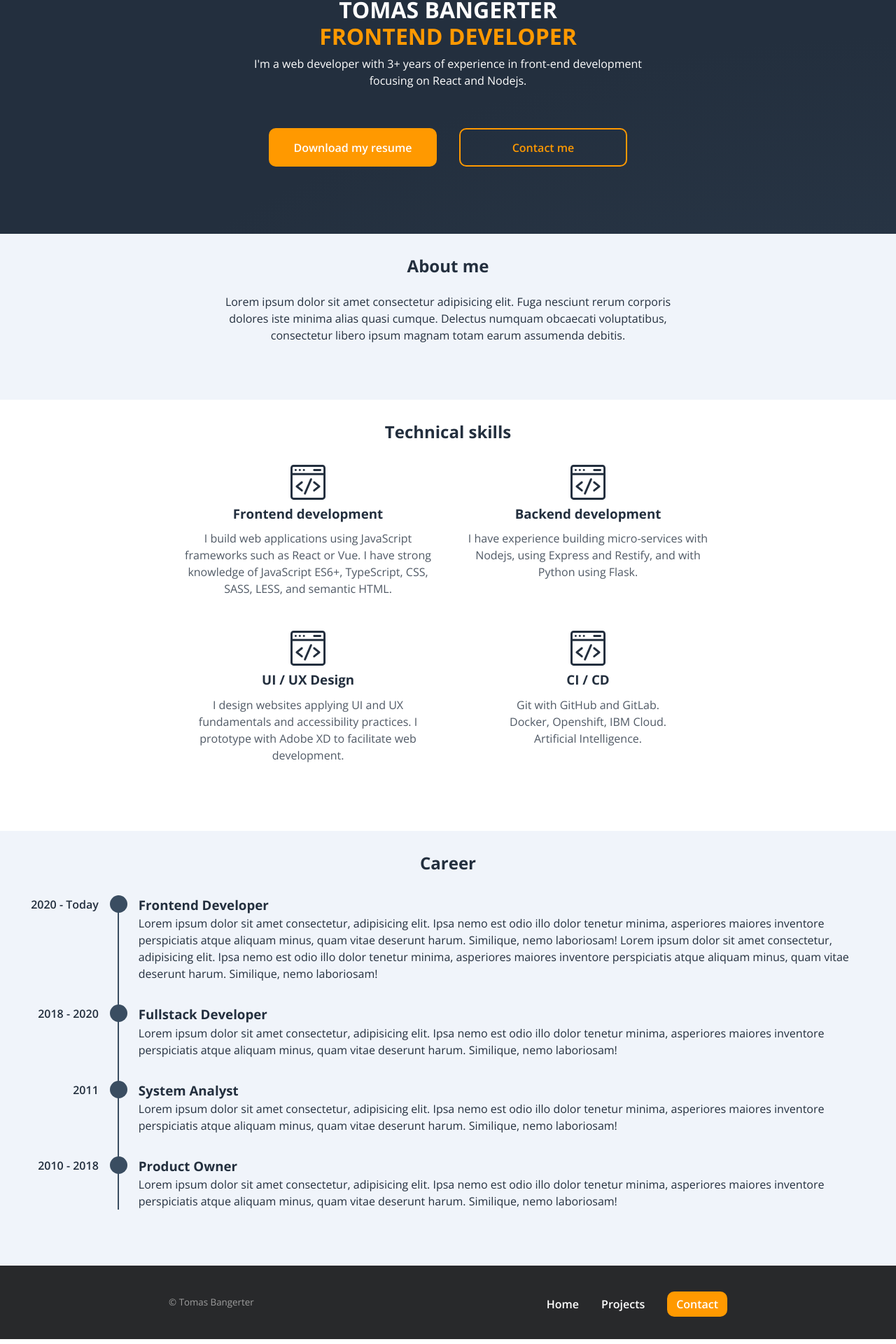
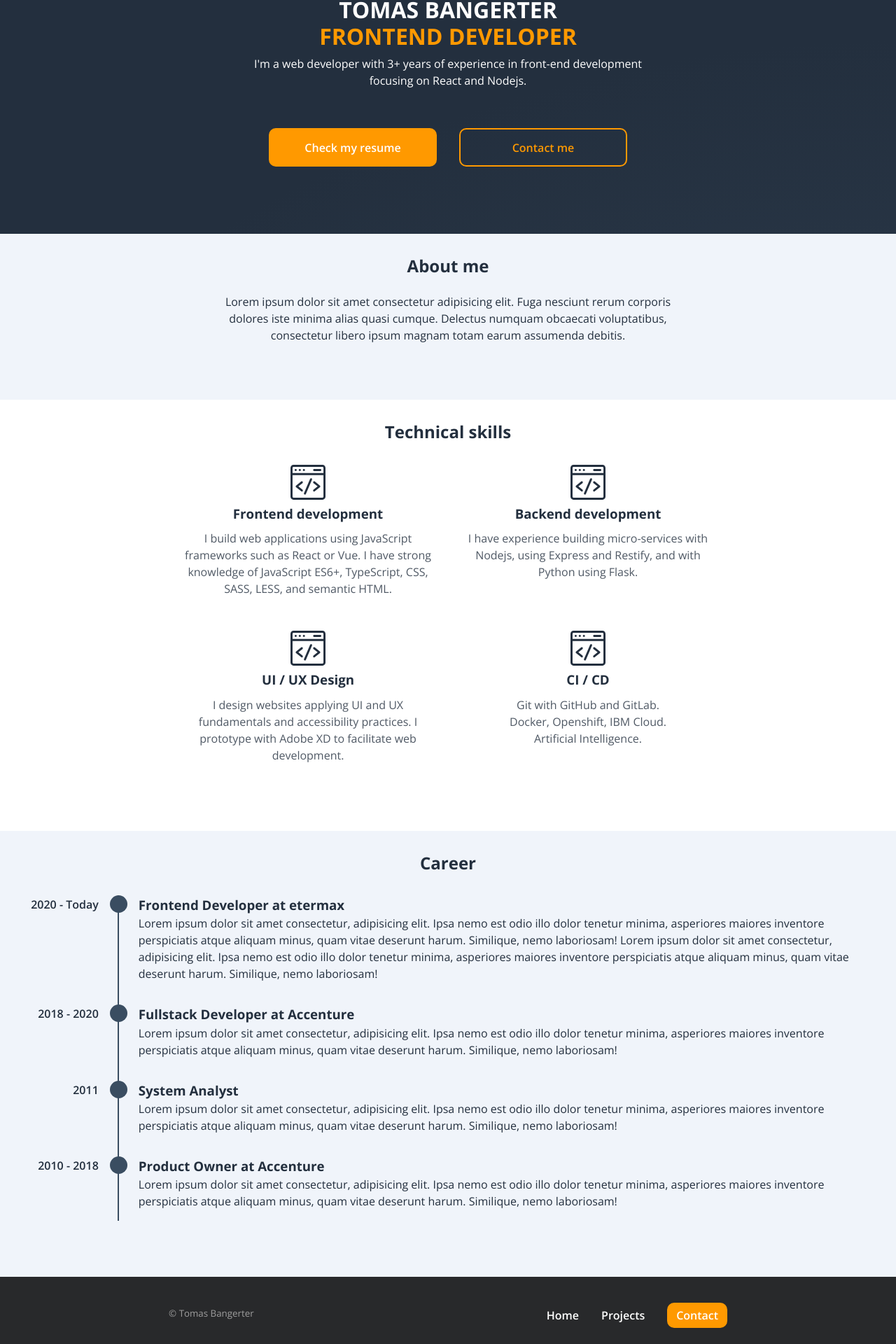
Before and after one commit to tommynueve/personal-website, a Next.js app: page / in a window 1280 px wide. Shown: the part 291-2211 px from the top of the page at 70% size. Built offline with nearby package versions, Linux system fonts and the light colour scheme.

Commit message:
Changed button name from Download my cv to Check my cv, and added link to the google drive cv. Small adjustment to timeline style last item to have a bit of padding bottom.

```diff
--- a/components/timeline/Timeline.module.scss
+++ b/components/timeline/Timeline.module.scss
@@ -43,6 +43,7 @@
   .text {
     grid-area: text;
     position: relative;
+    padding-bottom: 2em;
     &::before {
       content: '';
       width: 2px;
@@ -58,7 +59,7 @@
   h3 {
     margin: 0;
   }
-  &:not(:last-child) > .text {
-    padding-bottom: 2em;
+  &:last-child > .text {
+    padding-bottom: 1em;
   }
 }
--- a/sections/career/index.tsx
+++ b/sections/career/index.tsx
@@ -14,13 +14,13 @@ export default Career;
 
 const content = [
   {
-    title: 'Frontend Developer',
+    title: 'Frontend Developer at etermax',
     description:
       'Lorem ipsum dolor sit amet consectetur, adipisicing elit. Ipsa nemo est odio illo dolor tenetur minima, asperiores maiores inventore perspiciatis atque aliquam minus, quam vitae deserunt harum. Similique, nemo laboriosam! Lorem ipsum dolor sit amet consectetur, adipisicing elit. Ipsa nemo est odio illo dolor tenetur minima, asperiores maiores inventore perspiciatis atque aliquam minus, quam vitae deserunt harum. Similique, nemo laboriosam!',
     date: '2020 - Today',
   },
   {
-    title: 'Fullstack Developer',
+    title: 'Fullstack Developer at Accenture',
     description:
       'Lorem ipsum dolor sit amet consectetur, adipisicing elit. Ipsa nemo est odio illo dolor tenetur minima, asperiores maiores inventore perspiciatis atque aliquam minus, quam vitae deserunt harum. Similique, nemo laboriosam!',
     date: '2018 - 2020',
@@ -32,7 +32,7 @@ const content = [
     date: '2011',
   },
   {
-    title: 'Product Owner',
+    title: 'Product Owner at Accenture',
     description:
       'Lorem ipsum dolor sit amet consectetur, adipisicing elit. Ipsa nemo est odio illo dolor tenetur minima, asperiores maiores inventore perspiciatis atque aliquam minus, quam vitae deserunt harum. Similique, nemo laboriosam!',
     date: '2010 - 2018',
--- a/sections/home/index.tsx
+++ b/sections/home/index.tsx
@@ -14,7 +14,12 @@ const HomeSection = () => {
       </h1>
       <p>I'm a web developer with 3+ years of experience in front-end development focusing on React and Nodejs.</p>
       <div className={style.ctaContainer}>
-        <MainButton text={'Download my resume'} />
+        <a
+          href='https://drive.google.com/file/d/1st2lbBrvPJHFjZRsL7E9WV8ezvxvzdUI/view?usp=sharing'
+          target='_blank'
+          rel='noreferrer'>
+          <MainButton text={'Check my resume'} />
+        </a>
         <Link href='/contact' passHref>
           <a>
             <MainButton text={'Contact me'} variant='secondary' />
```
